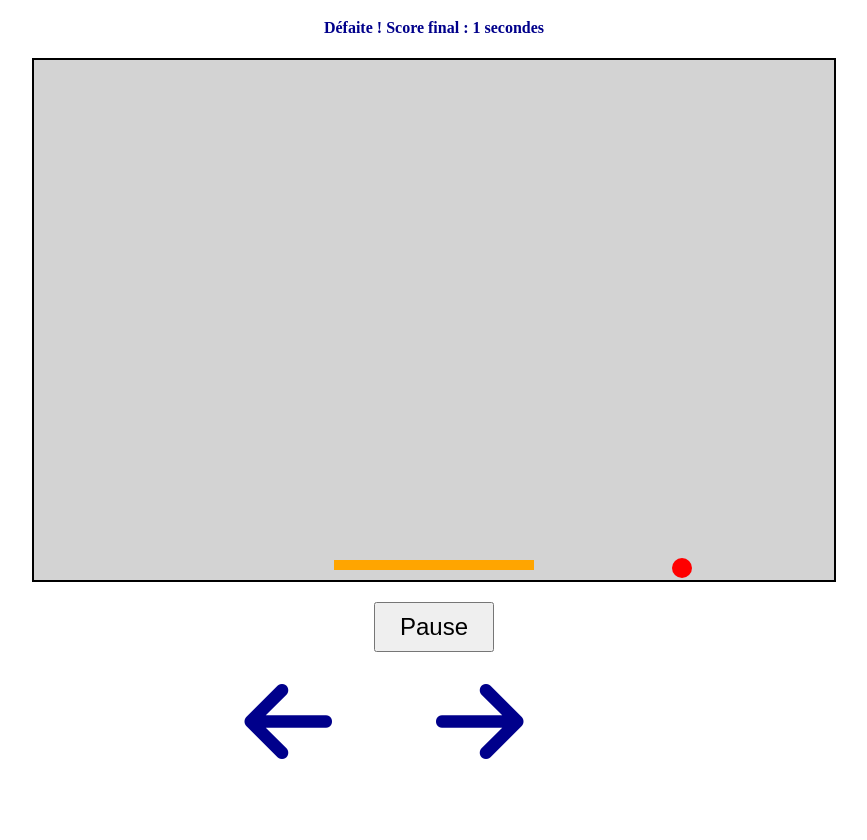
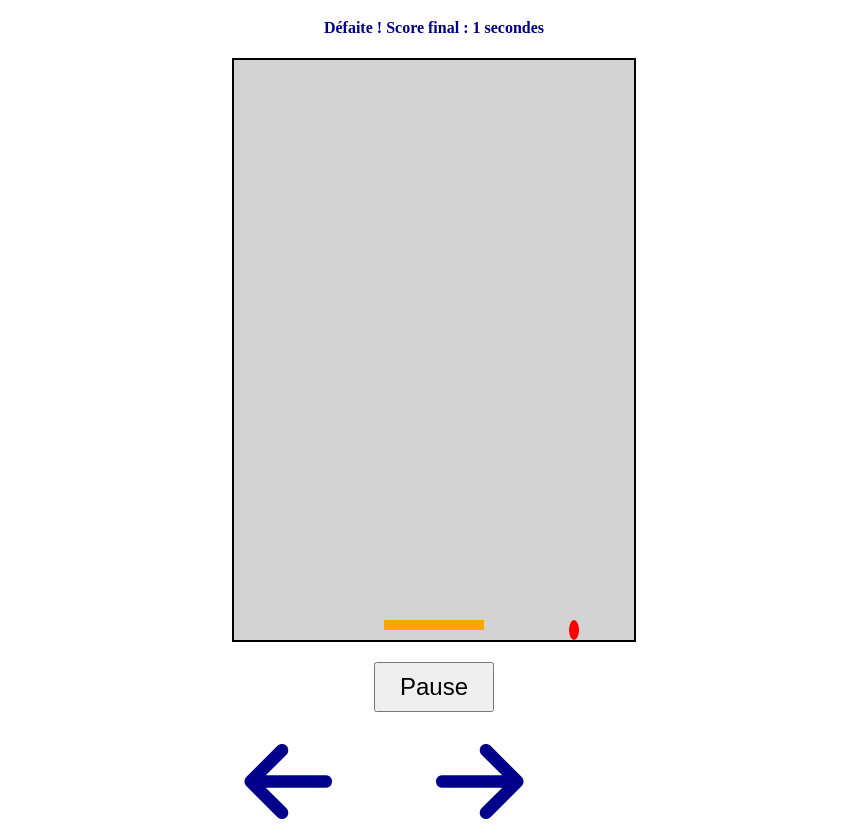
Before and after one commit to tomdie290/Solo-pong, a plain HTML site: page index.htm in a window 1280 px wide. Shown: the part 61-901 px from the top of the page, without its empty margins (206-1073 px from the left). Before the commit the page ends 841 px from the top, so only its background shows below. Drawn offline with Linux system fonts and the light colour scheme.

Commit message:
fx : essaie debugage

```diff
--- a/index.htm
+++ b/index.htm
@@ -10,7 +10,7 @@
 <body>
     <h1>Jeu Pong</h1>
     <h4 id="Score">Score  en seconde</h4>
-    <canvas id="canvas"></canvas>
+    <canvas id="canvas" height="580px"; width="800"></canvas>
     <div class="controls">
     <button id="pauseBtn">Pause</button>
     </div>
--- a/script.js
+++ b/script.js
@@ -1,22 +1,16 @@
 const canvas = document.getElementById('canvas');
 const ctx = canvas.getContext('2d');
 
-// Taille adaptative
-function adapterCanvas() {
-    canvas.width = Math.min(window.innerWidth * 0.9, 800);
-    canvas.height = Math.min(window.innerHeight * 0.65, 580);
-    paddleX = canvas.width / 2 - paddleWidth / 2;
-    ballX = canvas.width / 2;
-    ballY = canvas.height / 2;
-}
-window.addEventListener('resize', adapterCanvas);
+// Taille fixe
+canvas.width = 800;
+canvas.height = 580;
 
 const paddleWidth = 200, paddleHeight = 10;
-let paddleX = 0;
-let paddleY = 0;
+let paddleX = canvas.width / 2 - paddleWidth / 2;
+let paddleY = canvas.height - paddleHeight - 10;
 const paddleSpeed = 7;
 
-let ballX = 0, ballY = 0;
+let ballX = canvas.width / 2, ballY = canvas.height / 2;
 let ballRadius = 10;
 let ballSpeedX = 4, ballSpeedY = 4;
 let debutPartie = Date.now();
@@ -24,16 +18,19 @@ let debutPartie = Date.now();
 let gaucheAppuyee = false, droiteAppuyee = false;
 let partieFinie = false;
 let pause = false;
-
-// Initialisation adaptative
-adapterCanvas();
-paddleY = canvas.height - paddleHeight - 10;
+let pauseDebut = 0;
+let tempsPauseTotal = 0;
 
 const boutonPause = document.getElementById('pauseBtn');
 boutonPause.addEventListener('click', () => {
     pause = !pause;
     boutonPause.textContent = pause ? "Reprendre" : "Pause";
-    if (!pause && !partieFinie) dessiner();
+    if (pause) {
+        pauseDebut = Date.now();
+    } else {
+        tempsPauseTotal += Date.now() - pauseDebut;
+        if (!partieFinie) dessiner();
+    }
 });
 document.querySelector('.fa-arrow-left').addEventListener('mousedown', () => {
     gaucheAppuyee = true;
@@ -57,10 +54,15 @@ document.querySelector('.fa-arrow-right').addEventListener('mouseup', () => {
 });
 // Gestion des touches
 document.addEventListener('keydown', (e) => {
-    if (e.key === 'p' || e.key === 'P') {
+   if (e.key === 'p' || e.key === 'P') {
         pause = !pause;
         boutonPause.textContent = pause ? "Reprendre" : "Pause";
-        if (!pause && !partieFinie) dessiner();
+        if (pause) {
+            pauseDebut = Date.now();
+        } else {
+            tempsPauseTotal += Date.now() - pauseDebut;
+            if (!partieFinie) dessiner();
+        }
     }
     if (e.key === 'ArrowLeft') gaucheAppuyee = true;
     if (e.key === 'ArrowRight') droiteAppuyee = true;
@@ -77,13 +79,13 @@ document.addEventListener('keyup', (e) => {
 
 // Affichage du score
 function afficherScore() {
-    const seconde = Math.floor((Date.now() - debutPartie) / 1000);
+    const seconde = Math.floor((Date.now() - debutPartie - tempsPauseTotal) / 1000);
     document.getElementById("Score").innerText = "Score : " + seconde + " secondes";
 }
 
 // Affichage de la défaite
 function afficherDefaite() {
-    const seconde = Math.floor((Date.now() - debutPartie) / 1000);
+    const seconde = Math.floor((Date.now() - debutPartie - tempsPauseTotal) / 1000);
     document.getElementById("Score").innerText = "Défaite ! Score final : " + seconde + " secondes";
 }
 
@@ -144,7 +146,7 @@ function verifierDefaite() {
 
 // Réinitialise la partie
 function reinitialiserPartie() {
-    adapterCanvas();
+    paddleX = canvas.width / 2 - paddleWidth / 2;
     paddleY = canvas.height - paddleHeight - 10;
     ballX = canvas.width / 2;
     ballY = canvas.height / 2;
@@ -153,6 +155,7 @@ function reinitialiserPartie() {
     ballSpeedX = vitesse * Math.cos(angle) * (Math.random() < 0.5 ? 1 : -1);
     ballSpeedY = -vitesse * Math.sin(angle);
     debutPartie = Date.now();
+    tempsPauseTotal = 0;
     partieFinie = false;
 }
 
--- a/styles.css
+++ b/styles.css
@@ -1,10 +1,10 @@
 canvas {
     background-color: lightgrey;
     border: 2px solid black;
-    width: 90vw;
-    max-width: 800px;
-    height: 65vh;
-    max-height: 580px;
+    width: 800px;
+    max-width: 400px;
+    height: 580px;
+    max-height: 1000px;
     display: block;
     margin: 0 auto;
 }
```
